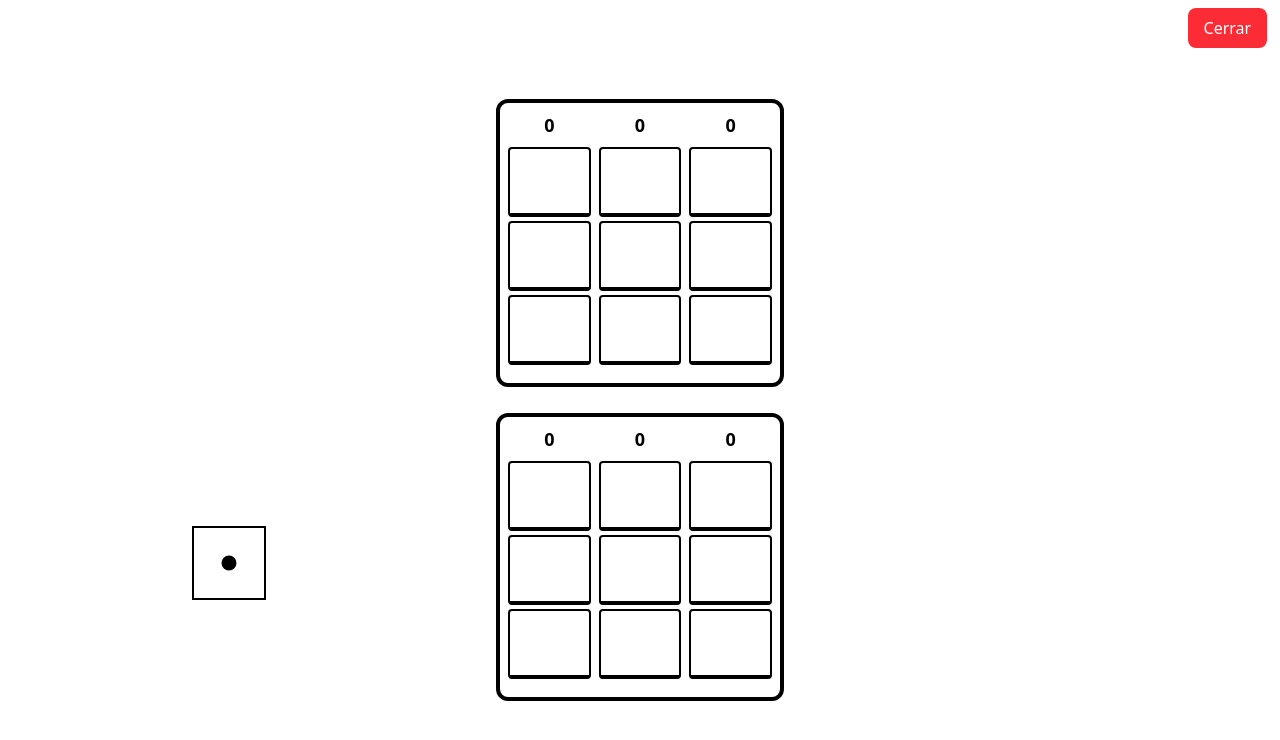
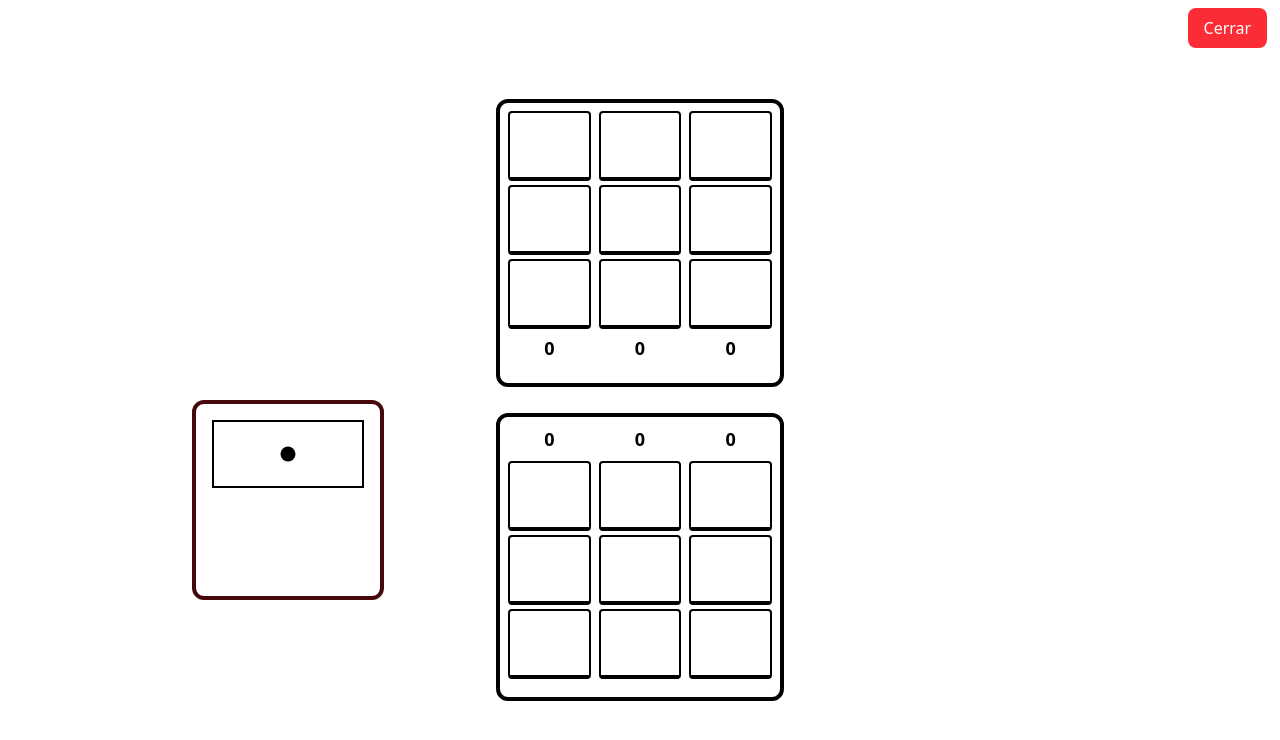
Before and after one commit to MAL501/Matatena, a React (Vite) app in the folder Matatena/: page /Matatena/play in a window 1280 px wide. Shown: the top 740 px of the page. Built offline with nearby package versions, Linux system fonts and the light colour scheme.

Commit message:
Se ha mejorado la visualización de los dados

```diff
--- a/Matatena/src/components/Board.jsx
+++ b/Matatena/src/components/Board.jsx
@@ -19,11 +19,13 @@ const Board = ({
   setSecond_column_dices,
   third_column_dices,
   setThird_column_dices,
+  owner,
 }) => {
   const [first_column, setFirst_column] = useState(0);
   const [second_column, setSecond_column] = useState(0);
   const [third_column, setThird_column] = useState(0);
-
+  // Controlamos a que jugador pertenece el tablero
+  const [boardOwner, setBoardOwner] = useState(owner);
   useEffect(() => {
     setFirst_column(pointsColumn(first_column_dices));
   }, [first_column_dices]);
@@ -76,9 +78,9 @@ const Board = ({
 
   return (
     <div className={boardContainer}>
-      <Column points={first_column} setNodeRef={setFirstColumnRef} dice={first_column_dices} />
-      <Column points={second_column} setNodeRef={setSecondColumnRef} dice={second_column_dices} />
-      <Column points={third_column} setNodeRef={setThirdColumnRef} dice={third_column_dices} />
+      <Column owner={boardOwner} points={first_column} setNodeRef={setFirstColumnRef} dice={first_column_dices} />
+      <Column owner={boardOwner} points={second_column} setNodeRef={setSecondColumnRef} dice={second_column_dices} />
+      <Column owner={boardOwner} points={third_column} setNodeRef={setThirdColumnRef} dice={third_column_dices} />
     </div>
   );
 };
--- a/Matatena/src/components/Column.jsx
+++ b/Matatena/src/components/Column.jsx
@@ -7,7 +7,8 @@ const columnStyle = "flex flex-col";
 const cellStyle = "flex justify-center items-center p-8 border-2 border-black border-b-4 rounded-sm w-full h-full mb-[5%]"; // Ajuste del tamaño, padding y borde inferior
 const pointsTextStyle = "text-center mb-2 text-lg font-bold"; // Estilo para el texto de puntos
 
-const Column = ({  points, setNodeRef, dice }) => {
+const Column = ({  points, setNodeRef, dice, owner }) => {
+  if (owner == true) {
     return (
       <div>
         <p className={pointsTextStyle}>{points}</p> {/* Texto de puntos */}
@@ -25,6 +26,27 @@ const Column = ({  points, setNodeRef, dice }) => {
         </div>
       </div>
     );
+
+  }else{
+    return (
+      <div>
+        <div ref={setNodeRef} className={columnStyle}>
+          {dice.map((face, index) => (
+            <div key={index} className={cellStyle}>
+              {face && <Dice face={face} />} {/* Renderiza el dado si existe */}
+            </div>
+          ))}
+          {/* Rellenar las celdas vacías si es necesario */}
+          {dice.length < 3 &&
+            Array.from({ length: 3 - dice.length }).map((_, index) => (
+              <div key={`empty-${index}`} className={cellStyle} />
+            ))}
+        </div>
+        <p className={pointsTextStyle}>{points}</p> {/* Texto de puntos */}
+      </div>
+    );
+
+  }
 };
 
 Column.propTypes = {
--- a/Matatena/src/components/Dice.jsx
+++ b/Matatena/src/components/Dice.jsx
@@ -9,36 +9,45 @@ const Dice = ({ face }) => {
     switch (faceNumber) {
       case 1:
         return (
+          <div className="dice">
             <div className="face one">
               <span></span>
+            </div>
           </div>
         );
       case 2:
         return (
+          <div className="dice">
             <div className="face two">
               <span></span>
               <span></span>
             </div>
+          </div>
         );
       case 3:
         return (
+          <div className="dice">
             <div className="face three">
               <span></span>
               <span></span>
               <span></span>
             </div>
+          </div>
         );
       case 4:
         return (
+          <div className="dice">
             <div className="face four">
               <span></span>
               <span></span>
               <span></span>
               <span></span>
             </div>
+          </div>
         );
       case 5:
         return (
+          <div className="dice">
             <div className="face five">
               <span></span>
               <span></span>
@@ -46,9 +55,11 @@ const Dice = ({ face }) => {
               <span></span>
               <span></span>
             </div>
+          </div>
         );
       case 6:
         return (
+          <div className="dice">
             <div className="face six">
               <span></span>
               <span></span>
@@ -56,6 +67,7 @@ const Dice = ({ face }) => {
               <span></span>
               <span></span>
               <span></span>
+            </div>
           </div>
         );
       default:
--- a/Matatena/src/components/Table.jsx
+++ b/Matatena/src/components/Table.jsx
@@ -16,8 +16,8 @@ const Table = () => {
     const CUP_IP = 0;
 
     //Posiciones del cubilete
-    const CUP_PLAYER1_POSITION = "absolute bottom-[25%] left-[15%]";
-    const CUP_PLAYER2_POSITION = "absolute top-[25%] right-[15%]";
+    const CUP_PLAYER2_POSITION = "absolute w-[15%] h-[25%] justify-center items-center border-4 p-4 border-red-950 rounded-xl top-[25%] right-[15%]";
+    const CUP_PLAYER1_POSITION = "absolute w-[15%] h-[25%] justify-center items-center border-4 p-4 border-red-950 rounded-xl bottom-[25%] left-[15%]";
 
     //Indica quién debe tener el cubilete
     const [cup_position, setCup_position]=useState(CUP_PLAYER1_POSITION);
@@ -136,6 +136,7 @@ const Table = () => {
                         setSecond_column_dices={setPlayer2_second_column_dices}
                         third_column_dices={player2_third_column_dices}
                         setThird_column_dices={setPlayer2_third_column_dices}
+                        owner={false}
                     />
                 </div>
 
@@ -152,6 +153,7 @@ const Table = () => {
                         setSecond_column_dices={setPlayer1_second_column_dices}
                         third_column_dices={player1_third_column_dices}
                         setThird_column_dices={setPlayer1_third_column_dices}
+                        owner={true}
                     />
                 </div>
 
--- a/Matatena/src/styles/dices.css
+++ b/Matatena/src/styles/dices.css
@@ -1,15 +1,15 @@
 .dice {
 display: flex;
 flex-wrap: wrap;
+height: 100%;
 gap: 20px;
 }
 
 .face {
-    width: 90%;
+    width: 100%;
     height: auto;
     border-radius: 10px;
     background: white;
-    border: 3px solid black;
     display: grid;
     place-items: center;
     position: relative;
@@ -23,7 +23,13 @@ border-radius: 50%;
 position: absolute;
 }
 
-/* Distribución de puntos en cada cara */
+/* Margen para los números 3, 4, 5 y 6 */
+.three span,
+.four span,
+.five span,
+.six span {
+  margin: 5px;
+}
 
 /* Cara 1: Un punto en el centro */
 .one span {
@@ -76,13 +82,6 @@ right: 20%;
 }
 
 /* Cara 5: Como el 4 pero con un punto en el centro */
-.five span:nth-child(1),
-.five span:nth-child(2),
-.five span:nth-child(3),
-.five span:nth-child(4) {
-width: 15px;
-height: 15px;
-}
 .five span:nth-child(1) {
   top: 20%;
   left: 20%;
@@ -107,17 +106,6 @@ transform: translate(-50%, -50%);
 
 /* Cara 6: Seis puntos en filas */
 .six span:nth-child(1),
-.six span:nth-child(2),
-.six span:nth-child(3) {
-left: 20%;
-}
-.six span:nth-child(4),
-.six span:nth-child(5),
-.six span:nth-child(6) {
-right: 20%;
-}
-
-.six span:nth-child(1),
 .six span:nth-child(4) {
   top: 20%;
 }
@@ -130,3 +118,14 @@ transform: translateY(-50%);
 .six span:nth-child(6) {
   bottom: 20%;
 }
+
+.six span:nth-child(1),
+.six span:nth-child(2),
+.six span:nth-child(3) {
+  left: 20%;
+}
+.six span:nth-child(4),
+.six span:nth-child(5),
+.six span:nth-child(6) {
+  right: 20%;
+}
```
Also changed, not shown: Matatena/src/styles/grid-positions.css (added, +58 -0 lines). Lines whose indentation alone changed are shown as unchanged.
